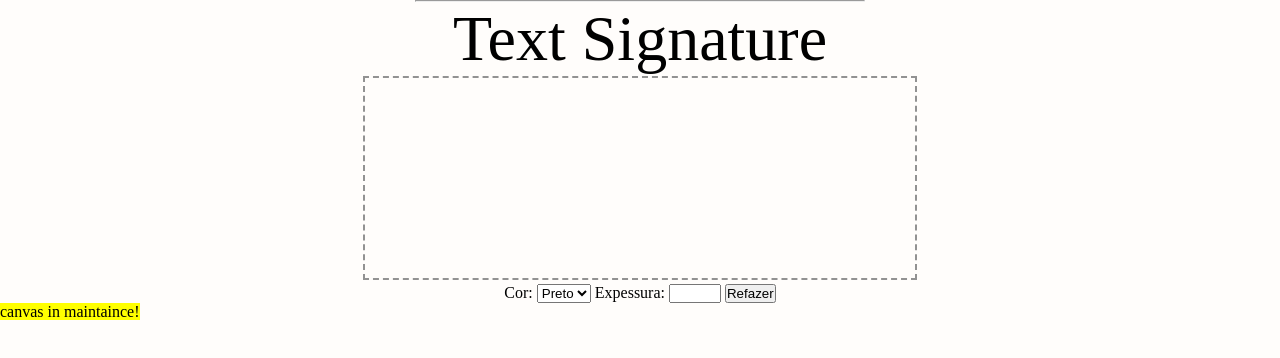
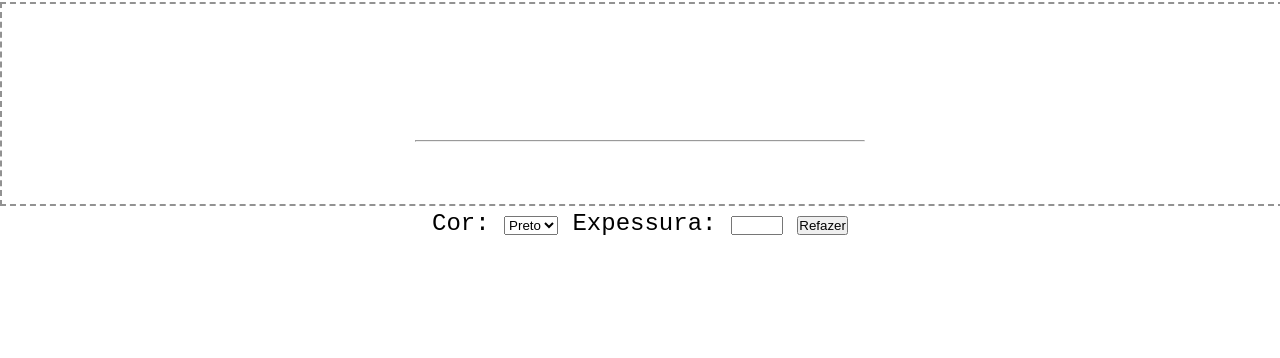
Before and after one commit to vitorsnow74/Online_Signature, a plain HTML site: page index.html in a window 1280 px wide. Drawn offline with Linux system fonts and the light colour scheme.

Commit message:
fixing some bugs and adding text signature

```diff
--- a/css/style.css
+++ b/css/style.css
@@ -4,17 +4,9 @@
     box-sizing: border-box;
 }
 
-body{
-    background-color: rgb(255, 253, 251);
-}
-
 #content{
     text-align: center;
 }
-
-/*.signatureArea{
-
-}*/
 
 #canvas{
     border: 2px dashed rgb(146, 146, 146);
@@ -24,14 +16,19 @@ body{
     /*background-color: rgb(154, 24, 24);*/
     font-size: 64px;
     text-align: center;
+    position: relative;
+    bottom: 150px;
 }
 
 .signLine{
     width: 450px;
     color: black;
     margin: auto;
+    position: relative;
+    top: 140px;
 }
 
-/*.config{
-
-}*/
+.config{
+    font-family: 'Courier New', Courier, monospace;
+    font-size: 24px;
+}
--- a/index.html
+++ b/index.html
@@ -11,8 +11,8 @@
     <div id="content">
         <div class="signatureArea">
             <hr class="signLine">
-            <p id="text">Text Signature</p>
             <canvas id="canvas"></canvas>
+            <!--<p id="text">Text Signature</p>-->
         </div>
         <div class="config">
             <label>Cor:
@@ -27,8 +27,6 @@
             <button id="clearButton">Refazer</button>
         </div>
     </div>
-
-    <p><mark>canvas in maintaince!</mark></p>
     <script src="./js/script.js"></script>
 </body>
 </html>
--- a/js/script.js
+++ b/js/script.js
@@ -1,40 +1,39 @@
 window.addEventListener("load", sign("Canvas"));
 
-function sign(signMethod){
-    if(signMethod == "Canvas"){
-        const canvas = document.querySelector("#canvas");
-        useCanvas(canvas);
-    }
-    if (signMethod == "Text"){
-        const text = document.querySelector();
+function sign(signMethod) {
+    if (signMethod == "Canvas") {
+        useCanvas();
+    } else {
         useText();
     }
 }
 
-function useCanvas(canvas){
+function useCanvas() {
     let painting = false;
+    const canvas = document.querySelector("#canvas");
     const context = canvas.getContext("2d");
 
     canvas.height = 200;
-    canvas.width = 550;
+    canvas.width = window.innerWidth;
     context.lineCap = "round";
 
-    canvas.addEventListener("mousedown", (e) => {
+    canvas.addEventListener("mousedown", () => {
         painting = true;
-        draw(e);
+        context.lineWidth = document.querySelector("#fontWeight").value;
+        context.strokeStyle = document.querySelector(".selectedColor").value == "Preto" ? "#101010" : "#000080";
     });
-    canvas.addEventListener("mouseup", () => {
-        painting = false;
-        context.beginPath();
-    });
-    canvas.addEventListener("mousemove", (e)=> {
+
+    canvas.addEventListener("mousemove", (e) => {
         if(!painting) return;
-        context.strokeStyle = document.querySelector(".selectedColor").value == "Azul" ? "#000080" : "#101010";
-        context.lineWidth = document.querySelector("#fontWeight").value;;
         context.lineTo(e.clientX, e.clientY);
         context.stroke();
         context.beginPath();
         context.moveTo(e.clientX, e.clientY);
+    });
+
+    window.addEventListener("mouseup", () => {
+        painting = false;
+        context.beginPath();
     });
 
     document.getElementById("clearButton").onclick = () => {
@@ -43,5 +42,6 @@ function useCanvas(canvas){
 }
 
 function useText(){
-
+    /* In creation */
+    const text = document.querySelector().value;
 }
```
